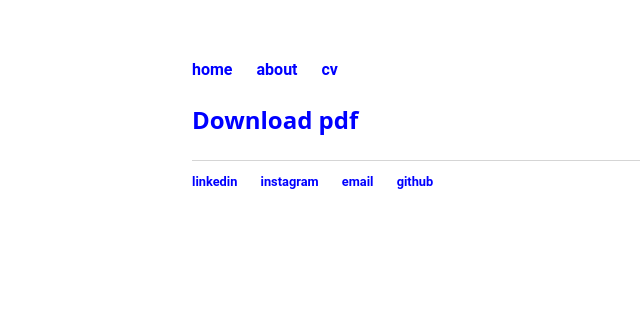
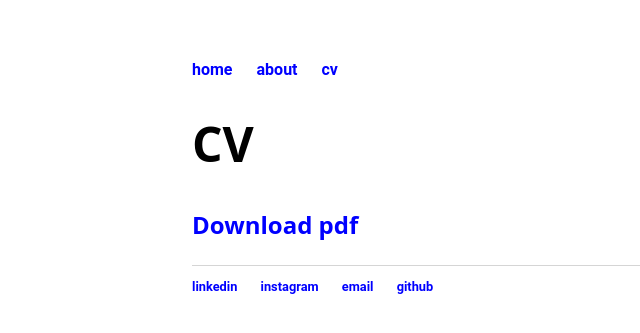
Before and after one commit to jfzieg/jfzieg.github.io, a Jekyll site: the page built from cv/cv_5_2019.html, in a window 1280 px wide. Shown: the top 333 px of the page, without its empty margins (0-640 px from the left). Built offline with Jekyll 4.4.1, drawn with Linux system fonts in a browser that asks for light colours.

Commit message:
Updated cv.

```diff
--- a/cv/cv_5_2019.html
+++ b/cv/cv_5_2019.html
@@ -2,6 +2,8 @@
 layout: default
 title: CV
 ---
+<div class="bs_container">
+<h1>CV</h1>
 <h3><a href="https://jfzieg.github.io/cv/Joseph_Zieg_CV_03_2019.pdf" download>Download pdf
 </a></h3>
-<!--<a href="/about">More about me.</a>-->
+</div>
```
